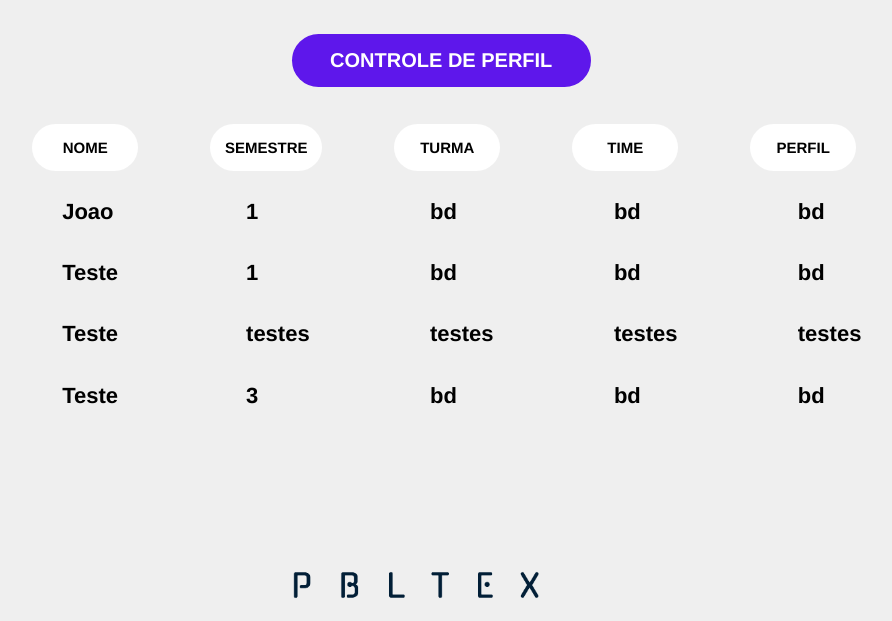
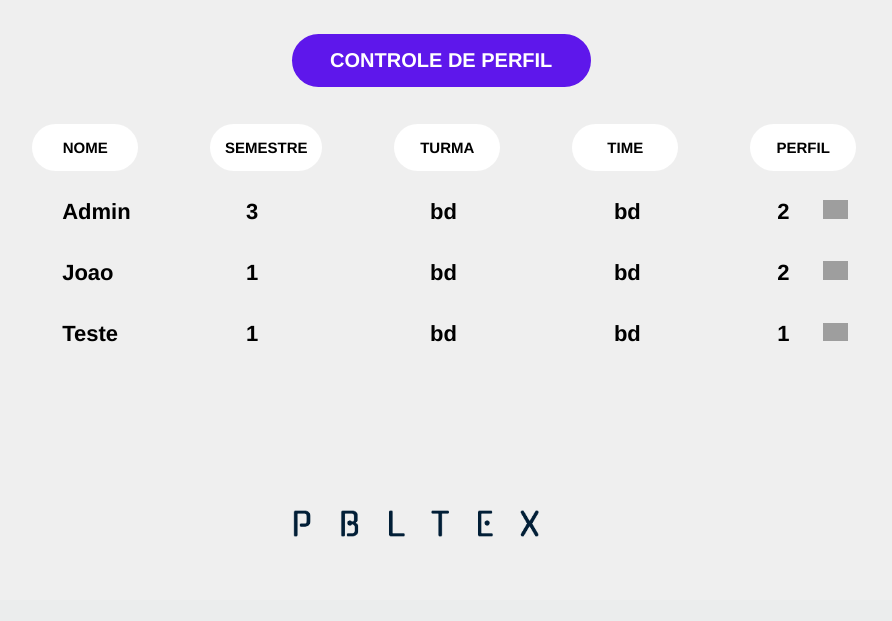
Before and after one commit to DevTudoFatec/Avaliacao360, a Flask app: page /controle_perfil in a window 1280 px wide. Shown: the part 200-821 px from the top of the page, without its empty margins (224-1116 px from the left). After the commit the page ends 737 px from the top, so only its background shows below. Run offline with Flask 3, Linux system fonts and the light colour scheme; the visitor is signed in with stand-in values (Sample User, id 1); grey boxes are pictures that could not be loaded.

Commit message:
edit profile

```diff
--- a/API python/data/cadastro.json
+++ b/API python/data/cadastro.json
@@ -1,37 +1,29 @@
 [
   {
+    "index": 0,
     "nome": "Admin",
     "email": "admin",
     "turma": "bd",
     "semestre": "3",
-    "senha": "admin"
+    "senha": "admin",
+    "perfil": 2
   },
   {
+    "index": 1,
     "nome": "Joao",
-    "email": "joao",
+    "email": "joao@gmail.com",
     "turma": "bd",
     "semestre": "1",
-    "senha": "joao"
+    "senha": "yBZzmO6Y0X",
+    "perfil": 2
   },
   {
+    "index": 2,
     "nome": "Teste",
-    "email": "teste",
+    "email": "teste@teste.com",
     "turma": "bd",
     "semestre": "1",
-    "senha": "teste"
-  },
-  {
-    "nome": "Teste",
-    "email": "teste1",
-    "turma": "testes",
-    "semestre": "testes",
-    "senha": "teste1"
-  },
-  {
-    "nome": "Teste",
-    "email": "teste2",
-    "turma": "bd",
-    "semestre": "3",
-    "senha": "teste2"
+    "senha": "ySpl0UrqTC",
+    "perfil": 1
   }
 ]
--- a/API python/main.py
+++ b/API python/main.py
@@ -38,6 +38,37 @@ def controle_perfil():
     users=[]
 
   return render_template('controle_perfil.html', users=users, nomeUsuario=session['nomeUsuario'])
+
+import json
+from flask import request, render_template
+
+@app.route("/update_perfil", methods=["POST"])
+def update_perfil():
+    try:
+        with open("data/cadastro.json", "r") as f:
+            users = json.load(f)
+    except:
+        users = []
+
+    editing=False
+    index=int(request.form.get("index"))
+
+    if "edit" in request.form:
+        editing=True
+
+    elif "save" in request.form:
+        editing=False
+
+        edited_perfil = request.form.get("edited_perfil")
+
+        for user in users:
+          if user['index'] == index:
+            user['perfil'] = int(edited_perfil)
+
+        with open("data/cadastro.json", "w") as file:
+            json.dump(users, file, indent=2)
+
+    return render_template('controle_perfil.html', users=users, editing=editing, index=index)
 
 @app.route("/controle_geral")
 def controle_geral():
@@ -195,7 +226,7 @@ def login():
         check = True
         session['nomeUsuario'] = item['nome']
         session['email'] = item['email']
-        if item['nome'] == 'Admin':
+        if item['perfil'] == 2:
           return redirect(url_for('menu_admin'))
         else:
           return redirect(url_for('menu_integrante'))
@@ -236,11 +267,13 @@ def cadastro_submit():
     return redirect(url_for('cadastro'))
 
   cadastro_dict = {
+    "index": len(data),
     "nome": nome.title(),
     "email": email.lower(),
     "turma": turma,
     "semestre": semestre,
-    "senha": senha
+    "senha": senha,
+    "perfil": 1
   }
 
   data.append(cadastro_dict)
--- a/API python/static/css/controle_perfil.css
+++ b/API python/static/css/controle_perfil.css
@@ -8,7 +8,6 @@ body{
 footer{
   position: relative;
   margin-top: 10%;
-  left: 0%;
 }
 
 /*header padrão: início*/
@@ -146,3 +145,27 @@ nav a{
   font-family: 'Franklin Gothic Medium', 'Arial Narrow', Arial, sans-serif;
   font-size: 22px;
 }
+
+.save_icon {
+  width: 25px;
+}
+
+.edit_icon {
+  width: 25px;
+}
+
+.save_button {
+  border: none;
+  outline: none;
+  cursor: pointer;
+}
+
+.edit_button {
+  border: none;
+  outline: none;
+  cursor: pointer;
+}
+
+.user_info_input {
+  width: 10%;
+}
--- a/API python/templates/cadastro.html
+++ b/API python/templates/cadastro.html
@@ -38,11 +38,11 @@
         <form id="formulario" method="POST" action="{{ url_for('cadastro_submit') }}">
             <input id="user" type="text" placeholder="NOME COMPLETO" name="nome" required pattern="[A-Za-z ]+" title="São permitidas apenas letras!">
             <br><br>
-            <input id="email" type="text" placeholder="E-MAIL" name="email" required>
+            <input id="email" type="text" placeholder="E-MAIL" name="email" required pattern="[a-zA-Z0-9._%+-]+@[a-zA-Z0-9.-]+\.[a-zA-Z]{2,}(?:\.[a-zA-Z]{2})?" >
             <br><br>
             <input id="turma" type="text" placeholder="TURMA" name="turma" required>
             <br><br>
-            <input id="semestre" type="text" placeholder="SEMESTRE" name="semestre" required>
+            <input id="semestre" type="text" placeholder="SEMESTRE" name="semestre" required pattern="[1-10]" title="Apenas números entre 1 e 10">
             <br><br>
             <button class="botao_cadastrar_voltar" type="submit">CADASTRAR</button>
         </form>
--- a/API python/templates/controle_perfil.html
+++ b/API python/templates/controle_perfil.html
@@ -36,8 +36,6 @@
         </div>
         <div class="usuarios_container">
             {% for user in users %}
-                {% if user['email'] != 'admin' %}
-                {% if user['email'] != emailUsuario %}
                 <table class="user_infos">
                     <tr>
                         <td>
@@ -53,16 +51,34 @@
                             <h1 class="user_info">{{ user['turma'] }}</h1>
                         </td>
                         <td>
-                                <h1 class="user_info">{{ user['turma'] }}</h1>
+                            <form class="edit_form" method="POST" action="{{ url_for('update_perfil') }}">
+                                {% if editing %}
+                                    {% if index == user['index']  %}
+                                        <input type="hidden" name="index" value="{{ user['index'] }}">
+                                        <input type="text" class="user_info_input" name="edited_perfil" value="{{ user['perfil'] }}" style="border-radius: 3px; font-size: 20px;">
+                                        <button type="submit" class="save_button" name="save">
+                                            <img src="https://cdn-icons-png.flaticon.com/512/5291/5291043.png" class="save_icon" alt="save_icon">
+                                        </button>
+                                    {% else %}
+                                        <h1 class="user_info">{{ user['perfil'] }}</h1>
+                                    {% endif %}
+                                {% else %}
+                                    <h1 class="user_info">{{ user['perfil'] }}</h1>
+                                    <input type="hidden" name="index" value="{{ user['index'] }}">
+                                    <button type="submit" class="edit_button" name="edit">
+                                        <img src="https://cdn-icons-png.flaticon.com/512/45/45706.png" class="edit_icon" alt="edit_icon">
+                                    </button>
+                                {% endif %}
+                            </form>
                         </td>
                     </tr>
                 </table>
-                {% endif %}
-                {% endif %}
             {% endfor %}
             <footer>
                 <img id="logo_api_pbletex" src="{{ url_for('static', filename='img/menu_admin/Logo_API_PBLTeX.png') }}" width="250">
             </footer>
         </div>
+
+        <script src="{{ url_for('static', filename='js/script.js') }}"></script>
     </body>
 </html>
```
Also changed, not shown: API python/data/autoavaliacao.json (deleted, +0 -11 lines), API python/data/avaliacao.json (deleted, +0 -46 lines). Lines whose indentation alone changed are shown as unchanged.
